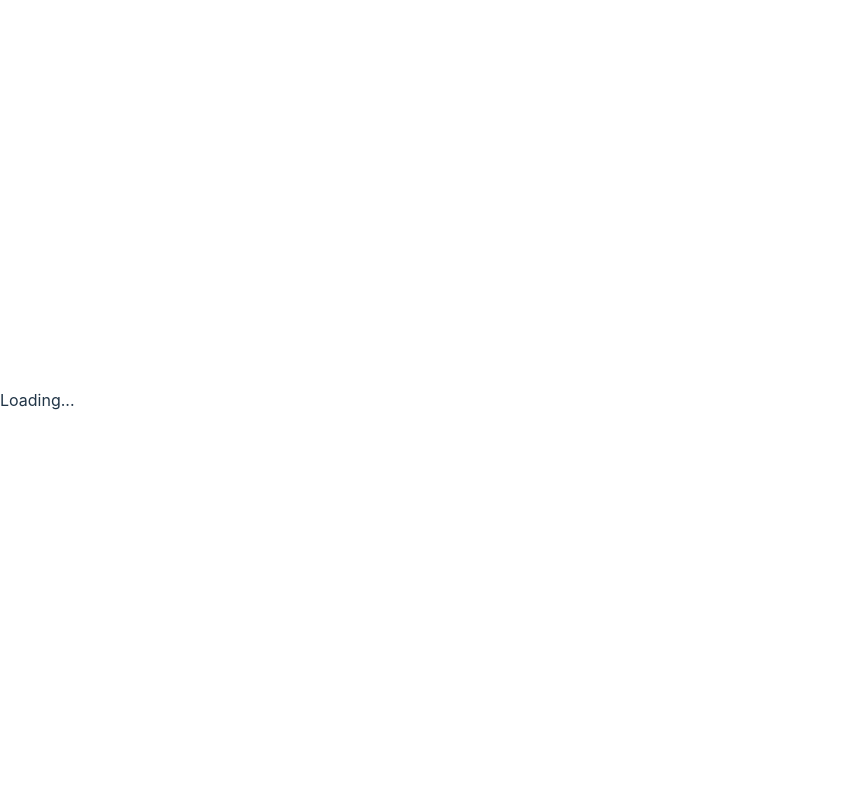
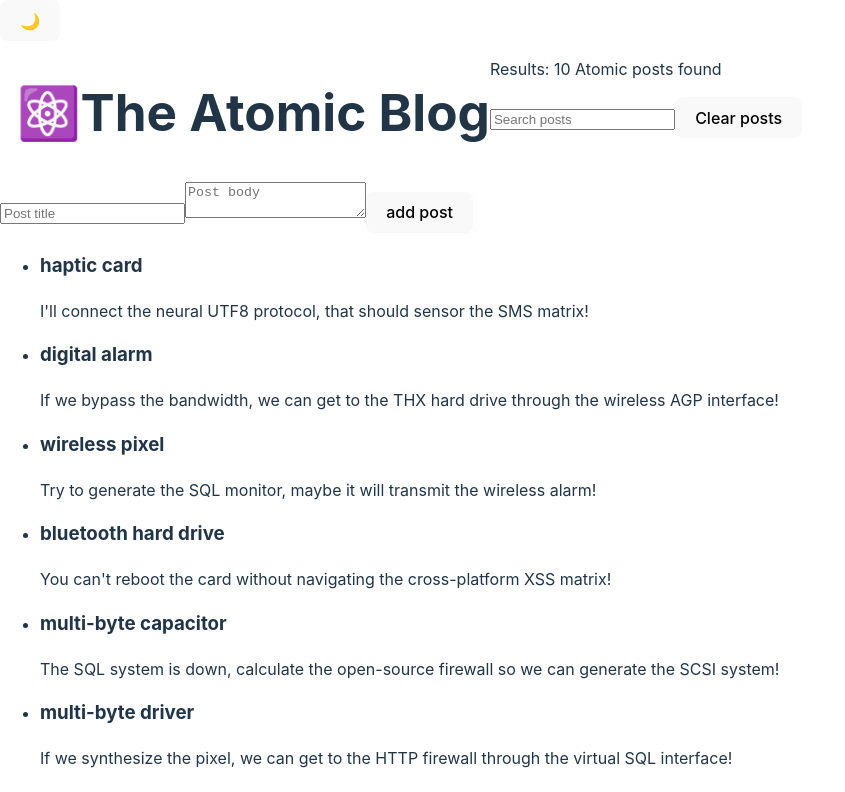
Before and after one commit to samade747/Atomic-blog-with-contextApi, a React (Vite) app in the folder atomicblog/: page / in a window 1280 px wide. Shown: the top 792 px of the page, without its empty margins (0-845 px from the left). Built offline with nearby package versions, Linux system fonts and the light colour scheme.

Commit message:
918pm 31 3 2024

```diff
--- a/atomicblog/src/App.jsx
+++ b/atomicblog/src/App.jsx
@@ -1,7 +1,6 @@
 import React, { useEffect } from "react";
 import { useStateValue } from "./AppContext";
 import { faker } from '@faker-js/faker';
-
 import { actionTypes } from "./AppReducer";
 
 function createRandomPost(){
@@ -14,18 +13,30 @@ function createRandomPost(){
 
 // Define the App component
 function App() {
-    const contextValue = useStateValue();
-    if(!contextValue || contextValue.length === 0){
+    // const contextValue = useStateValue();
+    // console.log('Context value:', contextValue);
+    // if(!contextValue || contextValue.length === 0){
+    //     return <div>Loading...</div>;
+    // }
+
+    const { state, dispatch } = useStateValue();
+    console.log('Context value:', state);
+
+    if (!state) {
         return <div>Loading...</div>;
     }
 
     // Get the isFakeDark state and dispatch function from the context
-    const [{isFakeDark}, dispatch] = contextValue;
+
+    const { isFakeDark } = state;
+    // const [{ isFakeDark }, dispatch] = useStateValue();
+
+
     // This line uses the useStateValue hook to get the isFakeDark state and the dispatch function from the context.
     // The useStateValue hook returns an array with the current state and a dispatch function that can be used to update the state.
 
     const [posts, setPosts] = React.useState(() =>
-       Array.from({length: 30}, () => createRandomPost())
+       Array.from({length: 10}, () => createRandomPost())
        // This line initializes the posts state using the useState hook, setting it to an array of 30 randomly generated posts.
     );
 
@@ -69,7 +80,8 @@ function App() {
     };
 
     return (
-        <section>
+        <div style={{display: "flex", justifyContent: "center", flexDirection: "row"}}>
+        <section >
             <button onClick={toggleFakeDarkMode}
             className="btn-fake-dark-mode"
             >{isFakeDark ? "☀️" : "🌙"}
@@ -86,12 +98,13 @@ function App() {
             <Archive onAddPost={handleAddPost} />
             <Footer />
         </section>
+        </div>
     );
 }
 
 function Header({posts, onClearPosts, searchQurey, setSearchQurey}){
     return (
-        <header>
+        <header style={{display: "flex", justifyContent: "center", flexDirection: "row"}}>
             <h1>
                 <span>⚛️</span>The Atomic Blog
             </h1>
--- a/atomicblog/src/AppContext.jsx
+++ b/atomicblog/src/AppContext.jsx
@@ -1,17 +1,13 @@
 // import neccessery module
 import React, { createContext, useContext, useReducer } from "react";
 import * as faker from '@faker-js/faker';
-
 import { initialState, reducer, actionTypes } from "./AppReducer"
 
 export const AppContext = createContext();
 
 export const AppProvider = ({ children }) => {
-
     const [state, dispatch] = useReducer(reducer, initialState);
-
 // Return the AppContext.Provider component with the state and dispatch values as context
-
     return (
         <AppContext.Provider value={{ state, dispatch }}>
             {children}
```
Also changed, not shown: atomicblog/src/main.jsx (+4 -3 lines).
